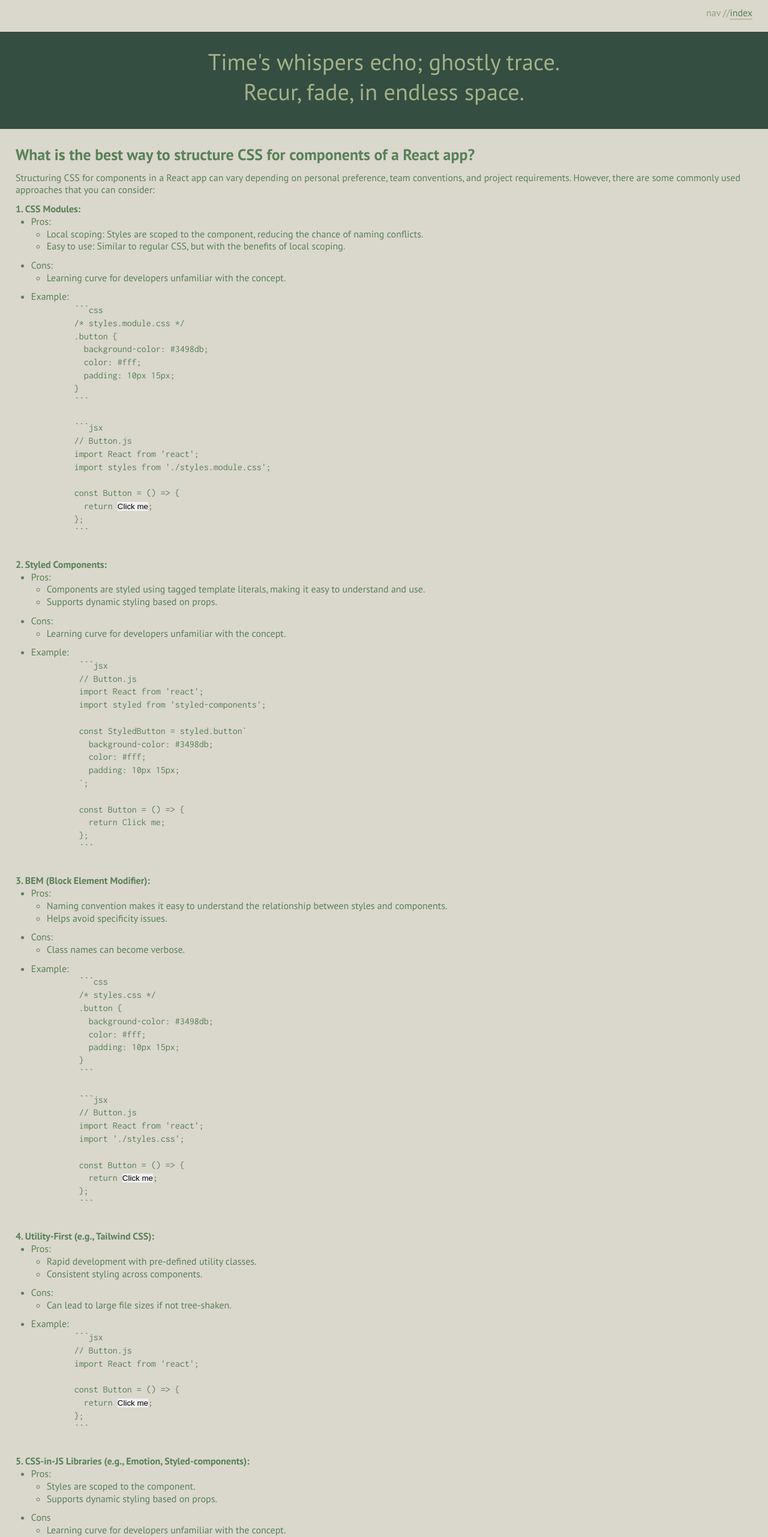
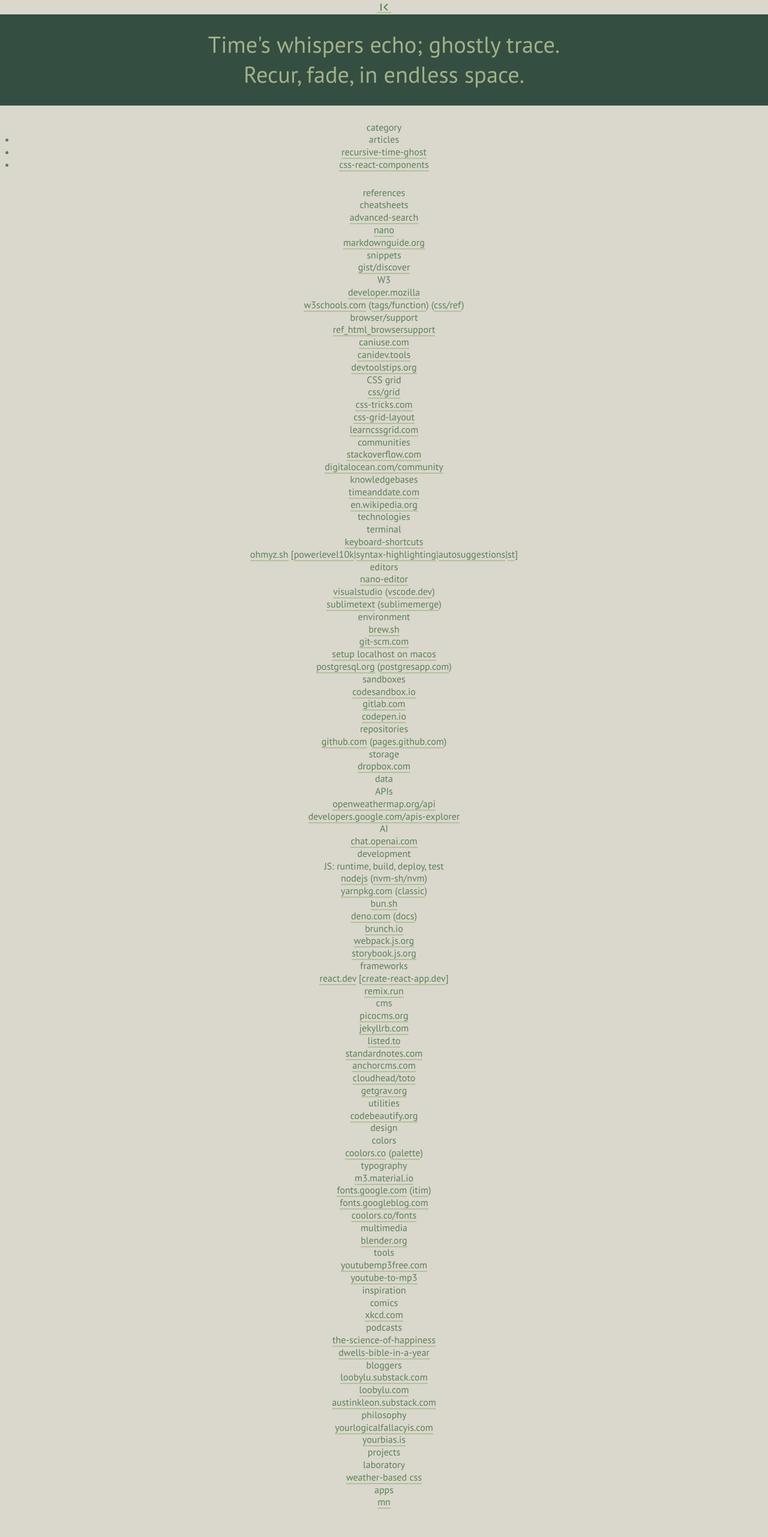
Before and after one commit to RecursiveTimeGhost/recursivetimeghost.github.io, a plain HTML site: page index.html in a window 1280 px wide. Shown: the top 2563 px of the page at 60% size. After the commit the page ends 2516 px from the top, so only its background shows below. Drawn offline with nearby package versions, Linux system fonts and the light colour scheme.

Commit message:
Updated markup, CSS; added blogs;

````diff
--- /dev/null
+++ b/css-react-components.html
@@ -0,0 +1,167 @@
+<!DOCTYPE html>
+<head>
+<meta charset="utf-8">
+<meta name="viewport" content="width=device-width, initial-scale=1">
+<title> What is the best way to structure CSS for components of a React app? | recursivetimeghost.github.io </title>
+<link rel="stylesheet" type="text/css" href="stylesheet.css">
+<link rel="stylesheet" href="https://fonts.googleapis.com/css2?family=Material+Symbols+Outlined:opsz,wght,FILL,GRAD@20..48,100..700,0..1,-50..200" />
+</head>
+<body>
+
+    <nav><a href="./index.html#"><i class="material-symbols-outlined">first_page</i></a><!--<a href="#"><i class="material-symbols-outlined">light_mode</i></a><a href="#"><i class="material-symbols-outlined">dark_mode</i></a>--></nav>
+
+<article>
+
+    <div class="label"> blog </div>
+
+    <div class="content">
+
+        <h2> What is the best way to structure CSS for components of a React app? </h2>
+
+        <p>Structuring CSS for components in a React app can vary depending on personal preference, team conventions, and project requirements. However, there are some commonly used approaches that you can consider:</p>
+
+        <h3> 1. CSS Modules </h3>
+
+        <ul> Pros
+        <li>Local scoping: Styles are scoped to the component, reducing the chance of naming conflicts.</li>
+        <li>Easy to use: Similar to regular CSS, but with the benefits of local scoping.</li>
+        </ul>
+
+        <ul> Cons
+        <li>Learning curve for developers unfamiliar with the concept.</li>
+        </ul>
+
+        <p> Example: <code>
+css
+/* styles.module.css */
+.button {
+    background-color: #3498db;
+    color: #fff;
+    padding: 10px 15px;
+}
+
+jsx
+// Button.js
+import React from 'react';
+import styles from './styles.module.css';
+
+const Button = () => {
+    return <button className={styles.button}>Click me</button>;
+};
+</code></p>
+
+        <h3> 2. Styled Components: </h3>
+
+        <ul> Pros:
+        <li>Components are styled using tagged template literals, making it easy to understand and use.</li>
+        <li>Supports dynamic styling based on props.</li>
+        </ul>
+
+        <ul> Cons:
+        <li>Learning curve for developers unfamiliar with the concept.</li>
+        </ul>
+
+        <p> Example: <code>
+jsx
+// Button.js
+import React from 'react';
+import styled from 'styled-components';
+
+const StyledButton = styled.button`
+    background-color: #3498db;
+    color: #fff;
+    padding: 10px 15px;
+`;
+
+const Button = () => {
+    return <StyledButton>Click me</StyledButton>;
+};
+            </code></p>
+
+            <h3> 3. BEM (Block Element Modifier): </h3>
+
+            <ul> Pros:
+            <li>Naming convention makes it easy to understand the relationship between styles and components.</li>
+            <li>Helps avoid specificity issues.</li>
+            </ul>
+
+            <ul> Cons:
+            <li>Class names can become verbose.</li>
+            </ul>
+
+            <p> Example: <code>
+css
+/* styles.css */
+.button {
+    background-color: #3498db;
+    color: #fff;
+    padding: 10px 15px;
+}
+
+jsx
+// Button.js
+import React from 'react';
+import './styles.css';
+
+const Button = () => {
+    return <button className="button">Click me</button>;
+};
+            </code></p>
+
+            <h3> 4. Utility-First (e.g., Tailwind CSS): </h3>
+
+            <ul> Pros:
+            <li>Rapid development with pre-defined utility classes.</li>
+            <li>Consistent styling across components.</li>
+            </ul>
+
+            <ul> Cons:
+            <li>Can lead to large file sizes if not tree-shaken.</li>
+            </ul>
+
+            <p> Example: <code>
+jsx
+// Button.js
+import React from 'react';
+
+const Button = () => {
+    return <button className="bg-blue-500 text-white px-4 py-2">Click me</button>;
+};
+        </code></p>
+
+        <h3> 5. CSS-in-JS Libraries (e.g., Emotion, Styled-components): </h3>
+
+        <ul> Pros:
+        <li>Styles are scoped to the component.</li>
+        <li>Supports dynamic styling based on props.</li>
+        </ul>
+
+        <ul> Cons
+        <li>Learning curve for developers unfamiliar with the concept.</li>
+        </ul>
+
+        <p>Example (Emotion): <code>
+jsx
+// @jsxImportSource @emotion/react
+import { css } from '@emotion/react';
+import React from 'react';
+
+const buttonStyle = css`
+    background-color: #3498db;
+    color: #fff;
+    padding: 10px 15px;
+`;
+
+const Button = () => {
+    return <button css={buttonStyle}>Click me</button>;
+};
+        </code></p>
+
+        <p> Choose the approach that best fits your team's preferences, the scale of your project, and the level of isolation you want for your component styles. It's also common to see a combination of these approaches within a single project. </p>
+
+        </div>
+
+    </article>
+
+</body>
+</html>
--- a/index.html
+++ b/index.html
@@ -4,218 +4,27 @@
 <meta name="viewport" content="width=device-width, initial-scale=1">
 <title> recursivetimeghost.github.io </title>
 <link rel="stylesheet" type="text/css" href="stylesheet.css">
+<link rel="stylesheet" href="https://fonts.googleapis.com/css2?family=Material+Symbols+Outlined:opsz,wght,FILL,GRAD@20..48,100..700,0..1,-50..200" />
 </head>
-<body class="default">
+<body>
 
-<nav><ul><li> nav // </li><li><a href="/">index</a></li></ul></nav>
+  <nav><a href="./index.html#"><i class="material-symbols-outlined">first_page</i></a><!--<a href="#"><i class="material-symbols-outlined">light_mode</i></a><a href="#"><i class="material-symbols-outlined">dark_mode</i></a>--></nav>
 
 <header><h1> Time's whispers echo; ghostly trace. <br> Recur, fade, in endless space. </h1></header>
 
 <article>
 
-    <h2> What is the best way to structure CSS for components of a React app? </h2>
+  <div class="label"> category </div>
 
-    <p>Structuring CSS for components in a React app can vary depending on personal preference, team conventions, and project requirements. However, there are some commonly used approaches that you can consider:</p>
+  <div class="content">
 
-    <h3> 1. CSS Modules: </h3>
-
-      <ul>
-      <li>Pros:
-
-        <ul>
-        <li>Local scoping: Styles are scoped to the component, reducing the chance of naming conflicts.</li>
-        <li>Easy to use: Similar to regular CSS, but with the benefits of local scoping.</li>
-        </ul>
-      </li>
-
-      <li>Cons:
-
-        <ul><li>Learning curve for developers unfamiliar with the concept.</li></ul>
-      </li>
-
-      <li>Example:
-
-       <samp>
-         ```css
-         /* styles.module.css */
-         .button {
-           background-color: #3498db;
-           color: #fff;
-           padding: 10px 15px;
-         }
-         ```
-
-         ```jsx
-         // Button.js
-         import React from 'react';
-         import styles from './styles.module.css';
-
-         const Button = () => {
-           return <button className={styles.button}>Click me</button>;
-         };
-         ```
-      </samp></li>
+    <ul class="linkList">
+    <li> articles </li>
+    <li><a href="./recursive-time-ghost.html">recursive-time-ghost</a></li>
+    <li><a href="./css-react-components.html">css-react-components</a></li>
     </ul>
 
-    <h3> 2. Styled Components: </h3>
-
-      <ul>
-
-        <li> Pros:
-
-          <ul>
-          <li>Components are styled using tagged template literals, making it easy to understand and use.</li>
-          <li>Supports dynamic styling based on props.</li>
-          </ul>
-
-          </li>
-
-        <li> Cons:
-
-          <ul>
-          <li>Learning curve for developers unfamiliar with the concept.</li>
-          </ul>
-
-          </li>
-
-        <li> Example:
-
-          <samp>
-          ```jsx
-          // Button.js
-          import React from 'react';
-          import styled from 'styled-components';
-
-          const StyledButton = styled.button`
-            background-color: #3498db;
-            color: #fff;
-            padding: 10px 15px;
-          `;
-
-          const Button = () => {
-            return <StyledButton>Click me</StyledButton>;
-          };
-          ```
-          </samp>
-
-          </li>
-
-        </ul>
-
-    <h3> 3. BEM (Block Element Modifier): </h3>
-
-        <ul>
-        <li> Pros:
-
-          <ul>
-          <li>Naming convention makes it easy to understand the relationship between styles and components.</li>
-          <li>Helps avoid specificity issues.</li>
-          </ul>
-
-          </li>
-
-        <li> Cons:
-
-        <ul>
-        <li>Class names can become verbose.</li>
-        </ul>
-
-        </li>
-
-        <li> Example:
-        <samp>
-          ```css
-          /* styles.css */
-          .button {
-            background-color: #3498db;
-            color: #fff;
-            padding: 10px 15px;
-          }
-          ```
-
-          ```jsx
-          // Button.js
-          import React from 'react';
-          import './styles.css';
-
-          const Button = () => {
-            return <button className="button">Click me</button>;
-          };
-          ```
-          </samp>
-        </li>
-      </ul>
-
-    <h3> 4. Utility-First (e.g., Tailwind CSS): </h3>
-
-      <ul>
-
-      <li> Pros:
-
-        <ul>
-        <li>Rapid development with pre-defined utility classes.</li>
-        <li>Consistent styling across components.</li>
-        </ul>
-
-        </li>
-
-      <li> Cons:
-        <ul><li>Can lead to large file sizes if not tree-shaken.</li></ul>
-        </li>
-
-      <li> Example:
-       <samp>
-         ```jsx
-         // Button.js
-         import React from 'react';
-
-         const Button = () => {
-           return <button className="bg-blue-500 text-white px-4 py-2">Click me</button>;
-         };
-         ```
-        </samp>
-        </li>
-      </ul>
-
-    <h3> 5. CSS-in-JS Libraries (e.g., Emotion, Styled-components): </h3>
-
-      <ul>
-      <li> Pros:
-       <ul>
-        <li>Styles are scoped to the component.</li>
-        <li>Supports dynamic styling based on props.</li>
-        </ul>
-      </li>
-
-      <li>Cons
-       <ul>
-        <li>Learning curve for developers unfamiliar with the concept.</li>
-        </ul>
-      </li>
-
-      <li>Example (Emotion):
-      <samp>
-         ```jsx
-         // @jsxImportSource @emotion/react
-         import { css } from '@emotion/react';
-         import React from 'react';
-
-         const buttonStyle = css`
-           background-color: #3498db;
-           color: #fff;
-           padding: 10px 15px;
-         `;
-
-         const Button = () => {
-           return <button css={buttonStyle}>Click me</button>;
-         };
-         ```
-        </samp></li>
-      </ul>
-
-    <p> Choose the approach that best fits your team's preferences, the scale of your project, and the level of isolation you want for your component styles. It's also common to see a combination of these approaches within a single project. </p>
-
-    </samp>
+    </div>
 
   </article>
 
@@ -225,25 +34,25 @@
 
 <div class="content">
 
-    <ul>
+  <ul class="linkList">
   <li> cheatsheets </li>
   <li><a href="https://www.lifewire.com/advanced-google-search-3482174">advanced-search</a></li>
   <li><a href="https://www.nano-editor.org/dist/latest/cheatsheet.html">nano</a></li>
   <li><a href="https://www.markdownguide.org/">markdownguide.org</a></li>
   </ul>
 
-    <ul>
+  <ul class="linkList">
   <li> snippets </li>
   <li><a href="https://gist.github.com/discover">gist/discover</a></li>
   </ul>
 
-    <ul>
+  <ul class="linkList">
   <li> W3 </li>
   <li><a href="https://developer.mozilla.org/en-US/docs/Web">developer.mozilla</a></li>
   <li><a href="https://www.w3schools.com/">w3schools.com</a> (<a href="https://www.w3schools.com/tags/ref_byfunc.asp">tags/function</a>) (<a href="https://www.w3schools.com/cssref/index.php">css/ref</a>)</li>
   </ul>
 
-    <ul>
+  <ul class="linkList">
   <li> browser/support</li>
   <li><a href="https://www.w3schools.com/tags/ref_html_browsersupport.asp">ref_html_browsersupport</a></li>
   <li><a href="https://caniuse.com/">caniuse.com</a></li>
@@ -251,7 +60,7 @@
   <li><a href="https://devtoolstips.org/">devtoolstips.org</a></li>
   </ul>
 
-    <ul>
+  <ul class="linkList">
   <li> CSS grid </li>
   <li><a href="https://www.w3schools.com/css/css_grid.asp">css/grid</a></li>
   <li><a href="https://css-tricks.com/snippets/css/complete-guide-grid/">css-tricks.com</a></li>
@@ -259,15 +68,16 @@
   <li><a href="https://learncssgrid.com/">learncssgrid.com</a></li>
   </ul>
 
-    <ul>
+  <ul class="linkList">
   <li> communities </li>
   <li><a href="https://stackoverflow.com/">stackoverflow.com</a></li>
   <li><a href="https://www.digitalocean.com/community">digitalocean.com/community</a></li>
   </ul>
 
-    <ul>
+  <ul class="linkList">
   <li> knowledgebases </li>
   <li><a href="https://www.timeanddate.com/">timeanddate.com</a></li>
+  <li><a href="https://en.wikipedia.org/wiki/Main_Page">en.wikipedia.org</a></li>
   </ul>
 
   </div>
@@ -276,20 +86,20 @@
 
 <div class="content">
 
-    <ul>
+  <ul class="linkList">
   <li> terminal </li>
   <li><a href="https://support.apple.com/guide/terminal/keyboard-shortcuts-trmlshtcts/mac">keyboard-shortcuts</a></li>
   <li><a href="https://ohmyz.sh/">ohmyz.sh</a> [<a href="https://github.com/romkatv/powerlevel10k/">powerlevel10k</a>|<a href="https://github.com/zsh-users/zsh-syntax-highlighting/">syntax-highlighting</a>|<a href="https://github.com/zsh-users/zsh-autosuggestions/">autosuggestions</a>|<a href="https://github.com/ohmyzsh/ohmyzsh/tree/master/plugins/sublime">st</a>]</li>
   </ul>
 
-    <ul>
+  <ul class="linkList">
   <li> editors </li>
   <li><a href="https://www.nano-editor.org/">nano-editor</a></li>
   <li><a href="https://code.visualstudio.com/">visualstudio</a> (<a href="https://vscode.dev/">vscode.dev</a>)</li>
   <li><a href="https://www.sublimetext.com/">sublimetext</a> (<a href="https://www.sublimemerge.com/">sublimemerge</a>)</li>
   </ul>
 
-    <ul>
+  <ul class="linkList">
   <li> environment </li>
   <li><a href="https://brew.sh">brew.sh</a></li>
   <li><a href="https://git-scm.com/">git-scm.com</a></li>
@@ -297,19 +107,19 @@
   <li><a href="https://www.postgresql.org/">postgresql.org</a> (<a href="https://postgresapp.com/">postgresapp.com</a>)</li>
   </ul>
 
-    <ul>
+  <ul class="linkList">
   <li> sandboxes </li>
   <li><a href="https://codesandbox.io/">codesandbox.io</a></li>
   <li><a href="https://gitlab.com/">gitlab.com</a></li>
   <li><a href="https://codepen.io/">codepen.io</a></li>
   </ul>
 
-    <ul>
+  <ul class="linkList">
   <li> repositories </li>
   <li><a href="https://github.com/">github.com</a> (<a href="https://pages.github.com/">pages.github.com</a>)</li>
   </ul>
 
-    <ul>
+  <ul class="linkList">
   <li> storage </li>
   <li><a href="https://www.dropbox.com/">dropbox.com</a></li>
   </ul>
@@ -320,13 +130,13 @@
 
 <div class="content">
 
-    <ul>
+  <ul class="linkList">
   <li> APIs </li>
   <li><a href="https://openweathermap.org/api">openweathermap.org/api</a></li>
   <li><a href="https://developers.google.com/apis-explorer">developers.google.com/apis-explorer</a></li>
   </ul>
 
-    <ul>
+  <ul class="linkList">
   <li> AI </li>
   <li><a href="https://chat.openai.com/">chat.openai.com</a></li>
   </ul>
@@ -337,7 +147,7 @@
 
 <div class="content">
 
-    <ul>
+  <ul class="linkList">
   <li> JS: runtime, build, deploy, test </li>
   <li><a href="https://nodejs.org/en">nodeJS</a> (<a href="https://github.com/nvm-sh/nvm">nvm-sh/nvm</a>)</li>
   <li><a href="https://yarnpkg.com/">yarnpkg.com</a> (<a href="https://classic.yarnpkg.com/">classic</a>)</li>
@@ -348,13 +158,13 @@
   <li><a href="https://storybook.js.org/">storybook.js.org</a></li>
   </ul>
 
-    <ul>
+  <ul class="linkList">
   <li> frameworks </li>
   <li><a href="https://react.dev/">react.dev</a> [<a href="https://create-react-app.dev/docs/developing-components-in-isolation/">create-react-app.dev</a>]</li>
   <li><a href="https://remix.run/">remix.run</a></li>
   </ul>
 
-    <ul>
+  <ul class="linkList">
   <li> cms </li>
   <li><a href="https://picocms.org/">picocms.org</a></li>
   <li><a href="https://jekyllrb.com/">jekyllrb.com</a></li>
@@ -365,7 +175,7 @@
   <li><a href="https://getgrav.org/">getgrav.org</a></li>
   </ul>
 
-    <ul>
+  <ul class="linkList">
   <li> utilities </li>
   <li><a href="https://codebeautify.org/">codebeautify.org</a></li>
   </ul>
@@ -376,12 +186,12 @@
 
 <div class="content">
 
-    <ul>
+  <ul class="linkList">
   <li> colors </li>
   <li><a href="https://coolors.co/">coolors.co</a> (<a href="https://coolors.co/palette/dad7cd-a3b18a-588157-3a5a40-344e41">palette</a>)</li>
   </ul>
 
-    <ul>
+  <ul class="linkList">
   <li> typography </li>
   <li><a href="https://m3.material.io/styles/typography/overview">m3.material.io</a></li>
   <li><a href="https://fonts.google.com/">fonts.google.com</a> (<a href="https://fonts.google.com/specimen/Itim">Itim</a>)</li>
@@ -389,12 +199,12 @@
   <li><a href="https://coolors.co/fonts">coolors.co/fonts</a></li>
   </ul>
 
-    <ul>
+  <ul class="linkList">
   <li> multimedia </li>
   <li><a href="https://www.blender.org/">blender.org</a></li>
   </ul>
 
-    <ul>
+  <ul class="linkList">
   <li> tools </li>
   <li><a href="https://youtubemp3free.com/">youtubemp3free.com</a></li>
   <li><a href="https://www.mediahuman.com/youtube-to-mp3/">youtube-to-mp3</a></li>
@@ -406,24 +216,30 @@
 
 <div class="content">
 
-    <ul>
+  <ul class="linkList">
   <li> comics </li>
   <li><a href="https://xkcd.com/386/">xkcd.com</a></li>
   </ul>
 
-    <ul>
+  <ul class="linkList">
   <li> podcasts </li>
   <li><a href="https://podcasts.apple.com/us/podcast/the-science-of-happiness/id1340505607">the-science-of-happiness</a></li>
   <li><a href="https://podcasts.apple.com/us/podcast/dwells-bible-in-a-year/id1492149032">dwells-bible-in-a-year</a></li>
   </ul>
 
-    <ul>
+  <ul class="linkList">
   <li> bloggers </li>
   <!--<li><a href="http://maddox.xmission.com/">maddox.xmission.com</a></li>-->
   <!--<li><a href="https://en.wikipedia.org/wiki/Maddox_(writer)">wiki/Maddox_(writer)</a></li>-->
   <li><a href="https://loobylu.substack.com/">loobylu.substack.com</a></li>
   <li><a href="https://shop.loobylu.com/">loobylu.com</a></li>
   <li><a href="https://austinkleon.substack.com/">austinkleon.substack.com</a></li>
+  </ul>
+
+  <ul class="linkList">
+    <li> philosophy </li>
+    <li><a href="https://yourlogicalfallacyis.com/">yourlogicalfallacyis.com</a></li>
+    <li><a href="https://yourbias.is/">yourbias.is</a></li>
   </ul>
 
   </div>
@@ -433,17 +249,16 @@
 
 <div class="content">
 
-    <ul>
+  <ul class="linkList">
   <li> laboratory </li>
   <li><a href="./openweatherdata.html">weather-based CSS</a></li>
   </ul>
 
-    <ul>
+  <!-- <ul class="linkList">
   <li> snippets </li>
-    <li><a href=""></a></li>
-    </ul>
+  </ul> -->
 
-    <ul>
+  <ul class="linkList">
   <li> apps </li>
   <li><a href="https://github.com/RecursiveTimeGhost/mn">mn</a></li>
   </ul>
@@ -458,7 +273,7 @@
 
 <div class="content">
 
-    <ul>
+    <ul class="linkList">
     <li> sub-category </li>
     <li><a href="#">link-text</a></li>
     <li><a href="#">link-text</a></li>
--- a/script.js
+++ b/script.js
@@ -1,12 +1,34 @@
 const TITLE       = 'Recursive Time Ghost';
 const DESCRIPTION = 'A tiny blog for nerds.';
 
+// Function to set the target attribute of all links to "_blank"
+   const setLinksTargetBlank = () =>
+      {
+      // Assuming your footer has an ID, replace "yourFooterId" with the actual ID
+      var footer = document.getElementsByTagName("footer");
 
- // Function to set the target attribute of all links to "_blank"
-    const setLinksTargetBlank = () =>
-        {
-        document.querySelectorAll('a').forEach(link => {link.target = '_blank';});
-        }
+      Array.from(footer).forEach((f) =>
+         {
+      // Select all anchor elements within the footer
+         var links = f.getElementsByTagName('a');
 
- // Call the function when the page has fully loaded
-    window.addEventListener('load', setLinksTargetBlank);
+      // If you want to do something specific with each link, you can iterate through them
+         Array.from(links).forEach((l) => {console.log(l.href);});
+         });
+      }
+
+// Function to set the target attribute of all links to "_blank"
+const handleWindowLoadEvent = () =>
+{
+try
+   {
+   setLinksTargetBlank ();
+   }
+catch (error)
+   {
+   console.error(error.message);
+   }
+}
+
+// Call the function when the page has fully loaded
+    window.addEventListener('load', handleWindowLoadEvent);
--- a/stylesheet.css
+++ b/stylesheet.css
@@ -48,19 +48,34 @@ a, a:link, a:visited, a:active, a:hover
 
     a:hover {border-bottom: 2px #588157 solid; color: #344E41;}
 
+<<<<<<< HEAD
 h1, h2, p, ul {margin-bottom: 0.67rem}
+=======
+h1, h2, p, ul
+
+    {
+    margin-bottom: 0.67rem;
+    }
+>>>>>>> 62982f4 (Updated markup, CSS; added blogs;)
 
 nav
 
     {
     display: block;
-    padding: 0.67em 1.62em;
+    padding: 0.67rem 1.62rem;
     color: #92A079;
     text-align: right;
     }
 
-    nav ul li {list-style: none; display: inline-block;}
+    nav ul li
+        {
+        list-style: none; display: inline-block;
+        }
 
+    nav i
+        {
+        vertical-align:middle;
+        }
 
 header
 
@@ -82,10 +97,19 @@ header
 article
 
     {
+<<<<<<< HEAD
     display: block;
     padding: 1.62rem;
     color: #588157;
     font: normal 1.0em/1.3rem 'PT Sans', sans-serif;
+=======
+    display: grid;
+    grid-template-columns: 1fr 4fr;
+    grid-column-gap: 0.67rem;
+    grid-row-gap: 0.67rem;
+    padding: 1.62rem;
+    color: #588157;
+>>>>>>> 62982f4 (Updated markup, CSS; added blogs;)
     text-align: left;
     }
 
@@ -103,11 +127,17 @@ article
         line-height: 1.3em;
         }
 
+<<<<<<< HEAD
     article ul {margin-left: 1.62em;}
     article samp
 
         {
         margin-left: 1.62em;
+=======
+    article code
+
+        {
+>>>>>>> 62982f4 (Updated markup, CSS; added blogs;)
         font: normal 16px/1.3rem 'Inconsolata', monospace;
         white-space: pre-wrap;
         }
@@ -117,20 +147,21 @@ footer
     {
     display: grid;
     grid-template-columns: 1fr 4fr;
-    grid-column-gap: 0.67em;
-    grid-row-gap: 0.67em;
-    padding: 1.62em;
+    grid-column-gap: 0.67rem;
+    grid-row-gap: 0.67rem;
+    padding: 1.62rem;
+    background-color: #C9C6BC;
     color: #92A079;
     text-align: left;
     }
 
-    footer div.label {text-align: right;}
-    footer div.label:after {content:"\00BB";}
+div.label {text-align: right;}
+div.label:after {content:"\00a0\00BB";}
 
-    footer ul {padding-bottom:0.67em; font-size:0.0rem; display: flex; flex-direction: row; flex-wrap: wrap;}
-    footer ul li {list-style: none; display:inline-block; font-size:1.0rem; width: max-content; white-space: normal}
-    footer ul li:nth-child(1) {list-style: none; display: block;width: calc(100%);}
-    footer ul li:before {content: '\00a0\2022\00a0';}
-    footer ul li:nth-child(1):after {content: '\203A';}
-    footer ul li:nth-child(1):before {content: '';}
-    footer ul li:nth-child(2):before {content: '';}
+ul.linkList {display: block; font-size: 0.0rem; padding-bottom:0.67rem;}
+ul.linkList li {list-style: none; display:inline-block; font-size:1.0rem; width: max-content; white-space: normal}
+ul.linkList li:nth-child(1) {list-style: none; display: block; width: calc(100%);}
+ul.linkList li:before {content: '\00a0\2022\00a0';}
+ul.linkList li:nth-child(1):after {content: '\00a0\203A\00a0';}
+ul.linkList li:nth-child(1):before {content: '';}
+ul.linkList li:nth-child(2):before {content: '';}
````
Also changed, not shown: recursive-time-ghost.html (added, +38 -0 lines), recursive-time-ghost.txt. Lines whose indentation alone changed are shown as unchanged.
